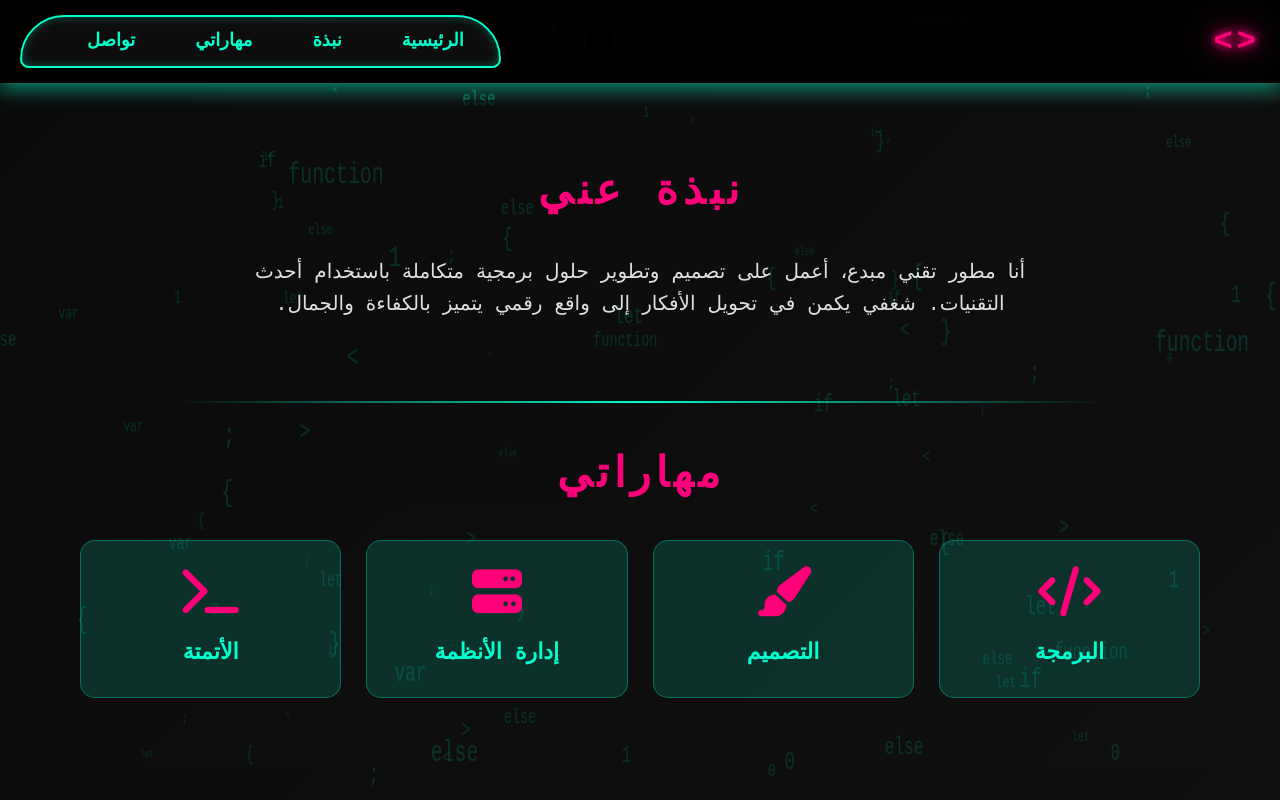
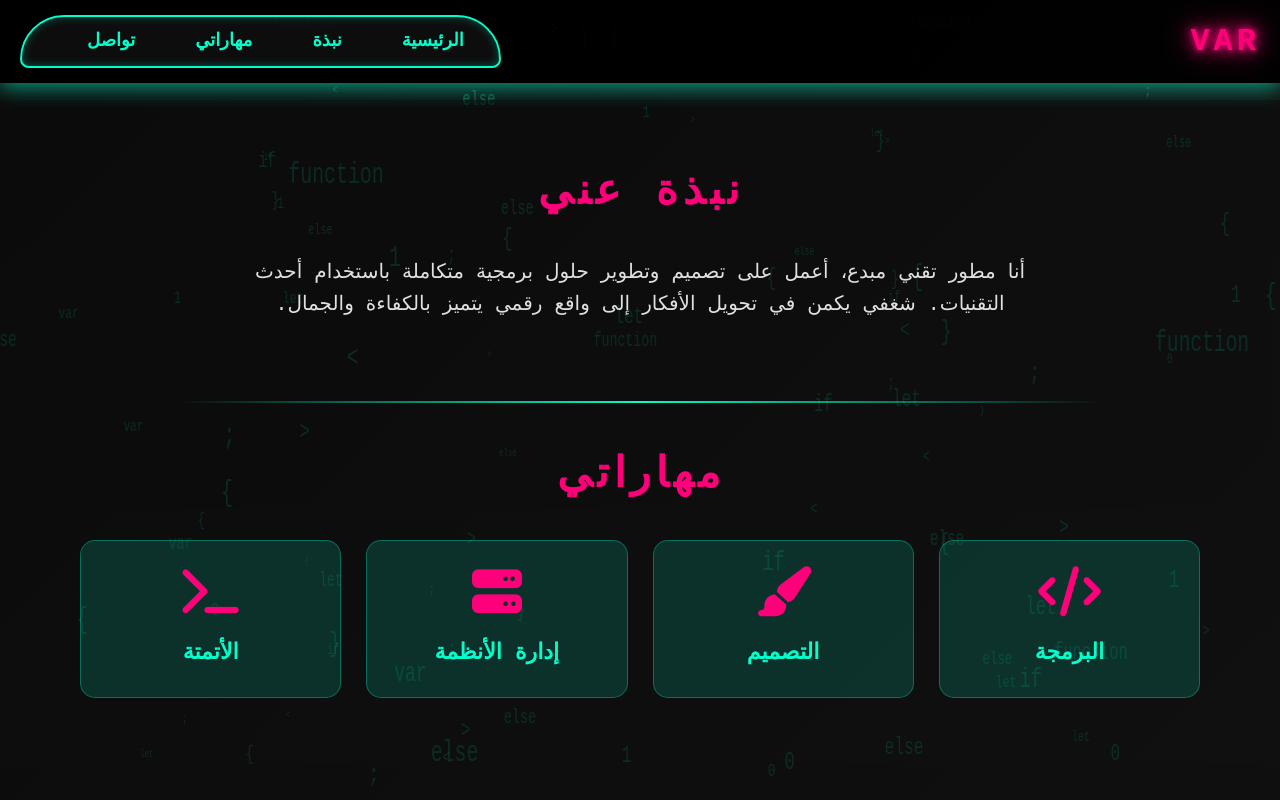
Before and after one commit to qloooooop1/Web, a plain HTML site: page index.html in a window 1280 px wide. Shown: the top 800 px of the page. Drawn offline with Linux system fonts and the light colour scheme.

Commit message:
Update index.html

```diff
--- a/index.html
+++ b/index.html
@@ -30,7 +30,7 @@
             top: 0;
             left: 0;
             z-index: -1;
-            opacity: 1;
+            opacity: 0.8;
             width: 100%;
             height: 100%;
         }
@@ -276,7 +276,7 @@
     <canvas id="bgCanvas"></canvas>
 
     <header>
-        <h1><></h1>
+        <h1>Var</h1>
         <nav>
             <ul>
                 <li><a href="#home">الرئيسية</a></li>
```
